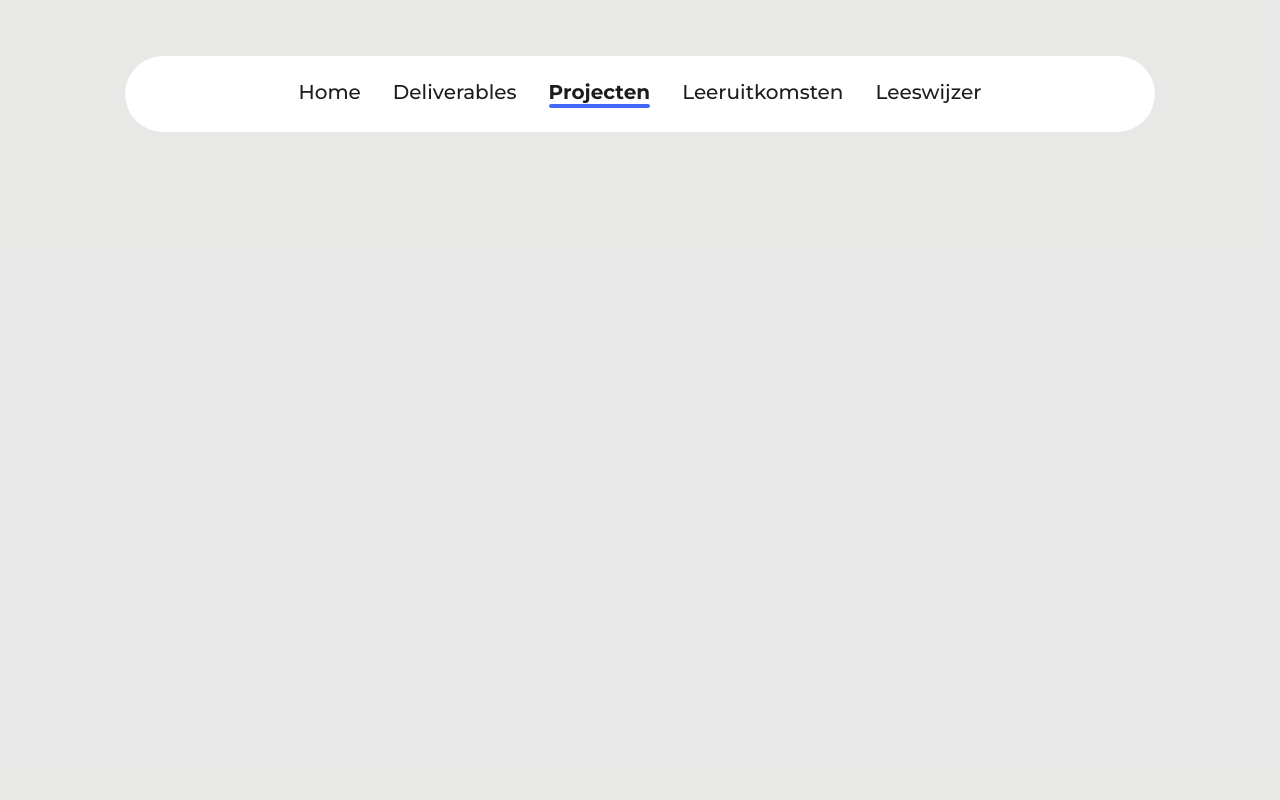
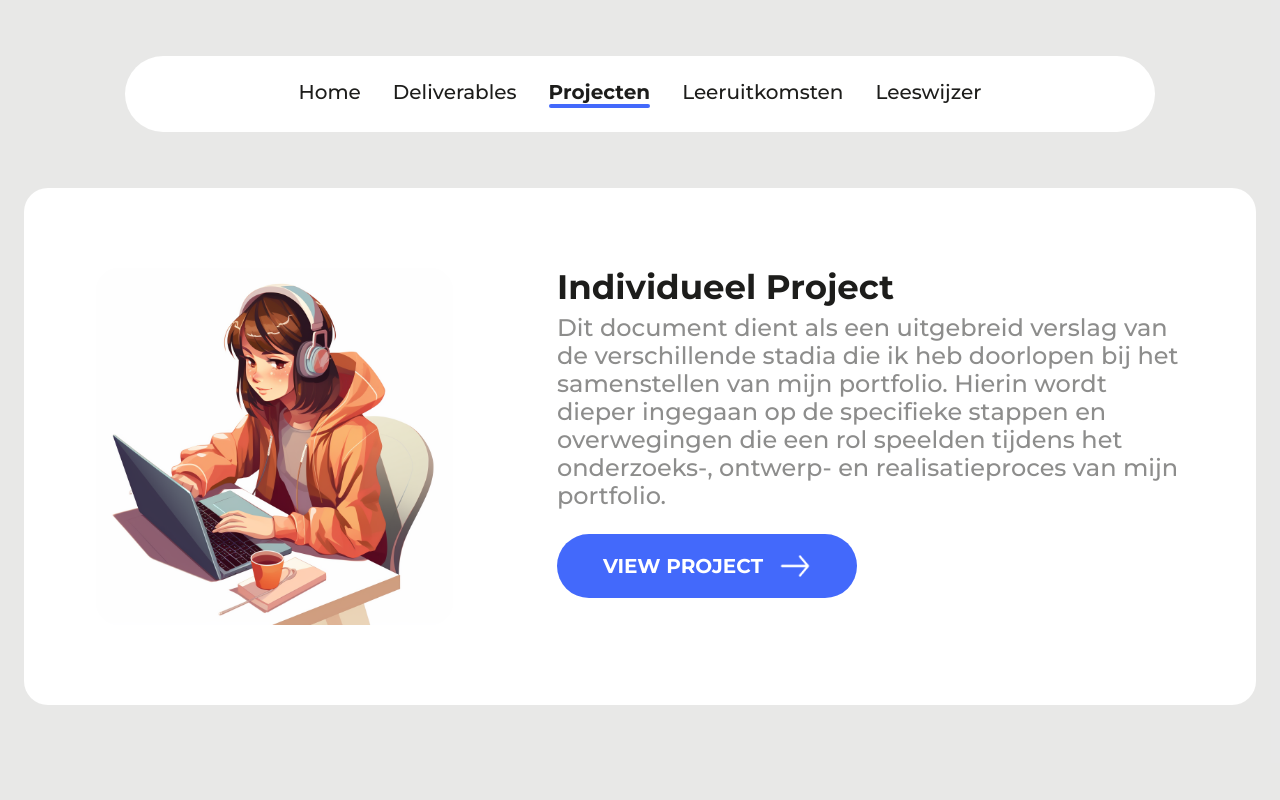
Before and after one commit to metteghijsen/semester6-website, a Nuxt app in the folder frontend/: page /projecten in a window 1280 px wide. Shown: the top 800 px of the page. Built offline with nearby package versions, Linux system fonts and the light colour scheme.

Commit message:
Feature: Finished project page

```diff
--- a/frontend/pages/projecten.vue
+++ b/frontend/pages/projecten.vue
@@ -1,8 +1,15 @@
 <template>
   <div>
     <UiContainer>
-      <div class="h-full overflow-x-auto">
+      <div class="h-full overflow-x-hidden">
         <LayoutTaskbar />
+        <UiProject
+          image-left
+          image-name="personalproject"
+          project-name="Individueel Project"
+          project-description="
+          Dit document dient als een uitgebreid verslag van de verschillende stadia die ik heb doorlopen bij het samenstellen van mijn portfolio. Hierin wordt dieper ingegaan op de specifieke stappen en overwegingen die een rol speelden tijdens het onderzoeks-, ontwerp- en realisatieproces van mijn portfolio."
+        />
       </div>
     </UiContainer>
     <SectionsFooter />
```
